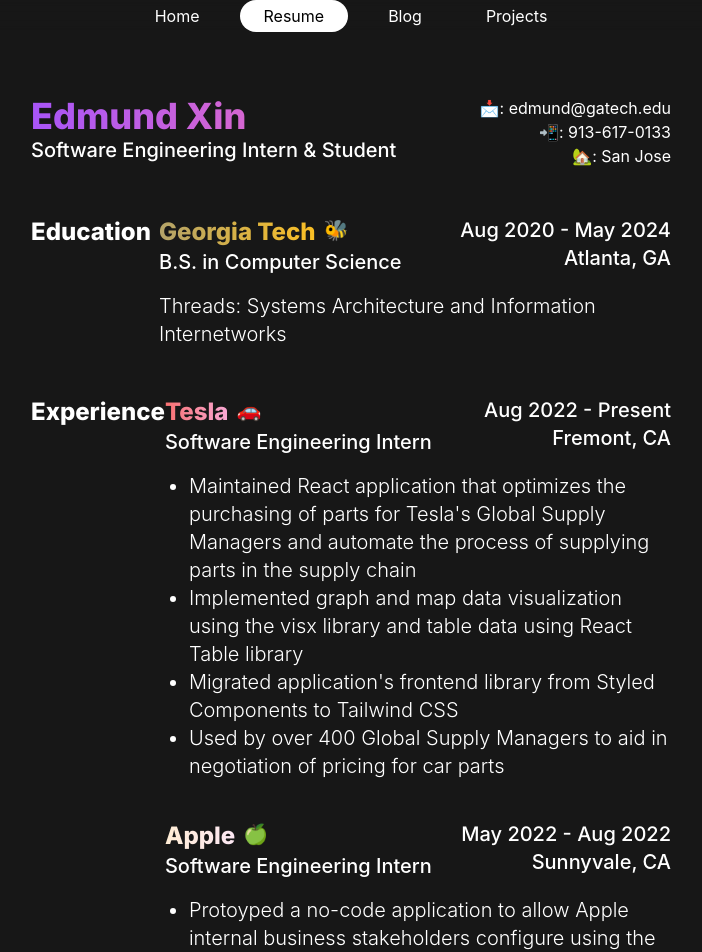
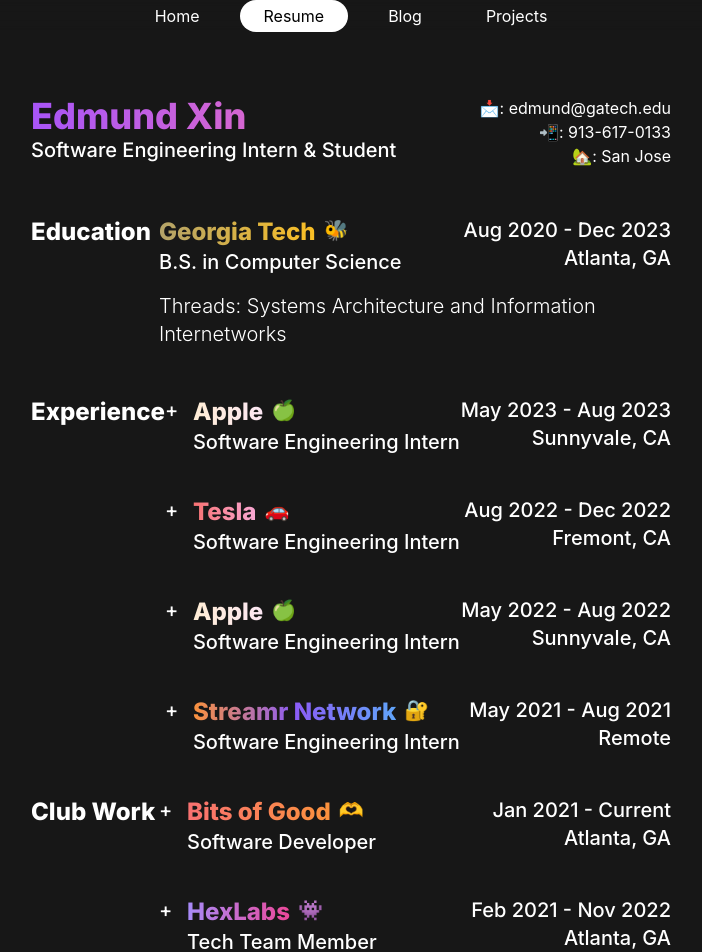
Before and after one commit to its-edmund/personal-website, a Next.js app: page /resume in a window 1280 px wide. Shown: the top 952 px of the page, without its empty margins (289-991 px from the left). Built offline with nearby package versions, Linux system fonts and the light colour scheme.

Commit message:
Update resume and experience

```diff
--- a/package.json
+++ b/package.json
@@ -14,6 +14,7 @@
     "@fortawesome/free-regular-svg-icons": "^6.2.0",
     "@fortawesome/free-solid-svg-icons": "^6.2.0",
     "@fortawesome/react-fontawesome": "^0.2.0",
+    "@headlessui/react": "^1.7.17",
     "@react-three/fiber": "^8.8.7",
     "next": "12.3.1",
     "react": "18.2.0",
--- a/pages/resume.tsx
+++ b/pages/resume.tsx
@@ -1,3 +1,4 @@
+import { Disclosure, Transition } from "@headlessui/react";
 import { NextPage } from "next";
 import { useState } from "react";
 import Layout from "../components/Layout";
@@ -21,9 +22,18 @@
   gradient,
   icon,
 }: EntryProps) => {
+  const [isOpen, setIsOpen] = useState(false);
   return (
-    <div className="mb-6">
-      <div className="flex lg:flex-row flex-col w-full font-medium text-xl">
+    <div className="mb-6 collapse">
+      <input
+        type="checkbox"
+        checked={isOpen}
+        onChange={(e) => setIsOpen(e.target.checked)}
+      />
+      <div className="collapse-title flex lg:flex-row flex-col w-full font-medium text-xl">
+        <div className="mr-4 w-3 text-xl">
+          {isOpen ? <h3>-</h3> : <h3>+</h3>}
+        </div>
         <div>
           <div className="flex flex-row">
             <h6
@@ -42,15 +52,13 @@
           <p>{location}</p>
         </div>
       </div>
-
-      <div className="mt-4 pl-6 text-md font-light">
+      <div className="collapse-content mt-4 pl-6 text-md font-light">
         <ul className="list-disc">
           {content.map((sent) => {
             return <li key={sent}>{sent}</li>;
           })}
         </ul>
       </div>
-      <p className="mt-4"></p>
     </div>
   );
 };
@@ -92,7 +100,7 @@
                   <p>B.S. in Computer Science</p>
                 </div>
                 <div className="flex flex-col lg:ml-auto lg:text-right">
-                  <h6>Aug 2020 - May 2024</h6>
+                  <h6>Aug 2020 - Dec 2023</h6>
                   <p>Atlanta, GA</p>
                 </div>
               </div>
@@ -104,22 +112,36 @@
           </div>
         </div>
         <div className="flex flex-col">
-          <div className="flex flex-col lg:flex-row py-12 text-xl">
+          <div className="flex flex-col lg:flex-row mt-12 text-xl">
             <h5 className="w-1/4 text-2xl font-extrabold mb-2 lg:mb-0">
               Experience
             </h5>
             <div className="flex flex-col w-full">
               <Entry
+                title="Apple"
+                dateRange="May 2023 - Aug 2023"
+                location="Sunnyvale, CA"
+                role="Software Engineering Intern"
+                icon="🍏"
+                content={[
+                  "Developed a low-latency Go backend service to expand the functionality of Apple’s Wi-Fi management software targeting 3,000+ access points",
+                  "Improved SQL schema and queries for a PostgreSQL database, reducing query latency by 32%",
+                  "Implemented React Query to establish real-time communication between backend service and React application, resulting in instant notifications and enhancing user experience by reducing response time by 75%",
+                  "Created a tool that optimized workflow by 100% for the network engineer team (100+ userbase)",
+                ]}
+                gradient="bg-gradient-to-r from-orange-100 to-pink-100"
+              />
+              <Entry
                 title="Tesla"
-                dateRange="Aug 2022 - Present"
+                dateRange="Aug 2022 - Dec 2022"
                 location="Fremont, CA"
                 role="Software Engineering Intern"
                 icon="🚗"
                 content={[
-                  "Maintained React application that optimizes the purchasing of parts for Tesla's Global Supply Managers and automate the process of supplying parts in the supply chain",
-                  "Implemented graph and map data visualization using the visx library and table data using React Table library",
-                  "Migrated application's frontend library from Styled Components to Tailwind CSS",
-                  "Used by over 400 Global Supply Managers to aid in negotiation of pricing for car parts",
+                  "Contributed to suite of 4 applications that provided real-time analytics and data insights for purchasing supply chain",
+                  "Enriched data visualization capabilities by integrating graph and map representations using the visx library, leading to 20% fewer bug reports and reduced rendering time by over 40%",
+                  "Migrated to Tailwind CSS improving developer experience, reducing bundle size by 30kB, and load times by 219ms",
+                  "Empowering 400+ Global Supply Managers with valuable insights for informed pricing negotiations in EV parts",
                 ]}
                 gradient="bg-gradient-to-r from-red-400 to-pink-300"
               />
@@ -130,10 +152,9 @@
                 role="Software Engineering Intern"
                 icon="🍏"
                 content={[
-                  "Protoyped a no-code application to allow Apple internal business stakeholders configure using the Vue JavaScript library",
-                  "Used HTML Drag and Drop API to facilitate an intuitive user experience for a non-technical userbase",
-                  "Developed a JavaScript SDK to integrate chat window into internal Apple organization websites",
-                  "Embedded payment form into Ask Apple to increase user retention",
+                  "Spearheaded the prototyping of a no-code application with Vue.js, enabling 6 Apple internal organizations to configure the chatbot appearance",
+                  "Streamlined user experience drag and drop interface to deliver an intuitive and user-friendly experience for a non-technical userbase, reducing onboarding time by 50% during user testing",
+                  "Developed a JavaScript SDK to seamlessly integrate chat window into internal Apple organization websites, reducing development timeline from 3 days to 1 day",
                 ]}
                 gradient="bg-gradient-to-r from-orange-100 to-pink-100"
               />
@@ -144,26 +165,19 @@
                 role="Software Engineering Intern"
                 icon="🔐"
                 content={[
-                  "Streamlined our Network Explorer application through replacing a deprecated chart library with Recharts library",
-                  "Designed and prototyped a chat application using React and TypeScript with Streamr-Client for receiving live data",
-                  "Created a CLI tool called create-streamr-app to create templates for Streamr applications",
+                  "Designed and prototyped a decentralized, serverless chat application that has now launched as thechat.app",
+                  "Improved Network Explorer app by updating chart library with Recharts, resulting in 80% faster load times",
+                  "Generated create-streamr-app, a CLI application for creating Streamr applications from 4 templates",
                 ]}
                 gradient="bg-gradient-to-r from-orange-400 via-violet-500 to-blue-400"
               />
-              <Entry
-                title="HexLabs"
-                dateRange="Feb 2021 - Current"
-                location="Atlanta, GA"
-                role="Tech Team Member"
-                icon="👾"
-                content={[
-                  "Spearheaded the migration of HexLab backend services to a centralized monorepo for increased maintability",
-                  "Acted as project lead for our Admin Dashboard application which combines data of +1500 participants of HackGT",
-                  "Used React Table and React Query to display scoring data of projects for HexLabs’s judging platform",
-                ]}
-                gradient="bg-gradient-to-r from-violet-400 to-pink-500"
-              />
-
+            </div>
+          </div>
+          <div className="flex flex-col lg:flex-row text-xl">
+            <h5 className="w-1/4 text-2xl font-extrabold mb-2 lg:mb-0">
+              Club Work
+            </h5>
+            <div className="flex flex-col w-full">
               <Entry
                 title="Bits of Good"
                 dateRange="Jan 2021 - Current"
@@ -177,6 +191,19 @@
                   "Developed a authentication service with OAuth 2 and Express for a React-Native mobile application",
                 ]}
                 gradient="bg-gradient-to-r from-red-400 to-orange-400"
+              />
+              <Entry
+                title="HexLabs"
+                dateRange="Feb 2021 - Nov 2022"
+                location="Atlanta, GA"
+                role="Tech Team Member"
+                icon="👾"
+                content={[
+                  "Spearheaded the migration of HexLab backend services to a centralized monorepo for increased maintability",
+                  "Acted as project lead for our Admin Dashboard application which combines data of +1500 participants of HackGT",
+                  "Used React Table and React Query to display scoring data of projects for HexLabs’s judging platform",
+                ]}
+                gradient="bg-gradient-to-r from-violet-400 to-pink-500"
               />
             </div>
           </div>
--- a/styles/globals.css
+++ b/styles/globals.css
@@ -19,8 +19,18 @@
 body {
   padding: 0;
   margin: 0;
-  font-family: -apple-system, BlinkMacSystemFont, Segoe UI, Roboto, Oxygen,
-    Ubuntu, Cantarell, Fira Sans, Droid Sans, Helvetica Neue, sans-serif;
+  font-family:
+    -apple-system,
+    BlinkMacSystemFont,
+    Segoe UI,
+    Roboto,
+    Oxygen,
+    Ubuntu,
+    Cantarell,
+    Fira Sans,
+    Droid Sans,
+    Helvetica Neue,
+    sans-serif;
 }
 
 html {
@@ -41,3 +51,73 @@
 * {
   box-sizing: border-box;
 }
+
+.collapse:not(td):not(tr):not(colgroup) {
+  @apply visible;
+}
+
+.collapse {
+  @apply relative grid overflow-hidden;
+  grid-template-rows: auto 0fr;
+  transition: grid-template-rows 0.2s;
+}
+
+.collapse-title,
+.collapse > input[type="checkbox"],
+.collapse > input[type="radio"],
+.collapse-content {
+  @apply col-start-1 row-start-1;
+}
+
+.collapse > input[type="checkbox"],
+.collapse > input[type="radio"] {
+  @apply appearance-none opacity-0;
+}
+
+.collapse-content {
+  @apply invisible col-start-1 row-start-2 min-h-0;
+  transition: visibility 0.2s;
+}
+
+.collapse[open],
+.collapse-open,
+.collapse:focus:not(.collapse-close) {
+  grid-template-rows: auto 1fr;
+}
+
+.collapse:not(.collapse-close):has(> input[type="checkbox"]:checked),
+.collapse:not(.collapse-close):has(> input[type="radio"]:checked) {
+  grid-template-rows: auto 1fr;
+}
+
+.collapse[open] > .collapse-content,
+.collapse-open > .collapse-content,
+.collapse:focus:not(.collapse-close) > .collapse-content,
+.collapse:not(.collapse-close)
+  > input[type="checkbox"]:checked
+  ~ .collapse-content,
+.collapse:not(.collapse-close)
+  > input[type="radio"]:checked
+  ~ .collapse-content {
+  @apply visible min-h-fit;
+}
+
+.collapse-plus > .collapse-title:after {
+  @apply absolute block h-2 w-2 transition-all duration-300 ease-out;
+  top: 0.9rem;
+  inset-inline-end: 1.4rem;
+  content: "+";
+  pointer-events: none;
+}
+
+.collapse[open].collapse-plus > .collapse-title:after,
+.collapse-open.collapse-plus > .collapse-title:after,
+.collapse-plus:focus:not(.collapse-close) > .collapse-title:after,
+.collapse-plus:not(.collapse-close)
+  > input[type="checkbox"]:checked
+  ~ .collapse-title:after,
+.collapse-plus:not(.collapse-close)
+  > input[type="radio"]:checked
+  ~ .collapse-title:after {
+  content: "−";
+}
```
Also changed, not shown: pages/index.tsx (+73 -81 lines), 2 other files (tests, documents, lock files or other folders).
